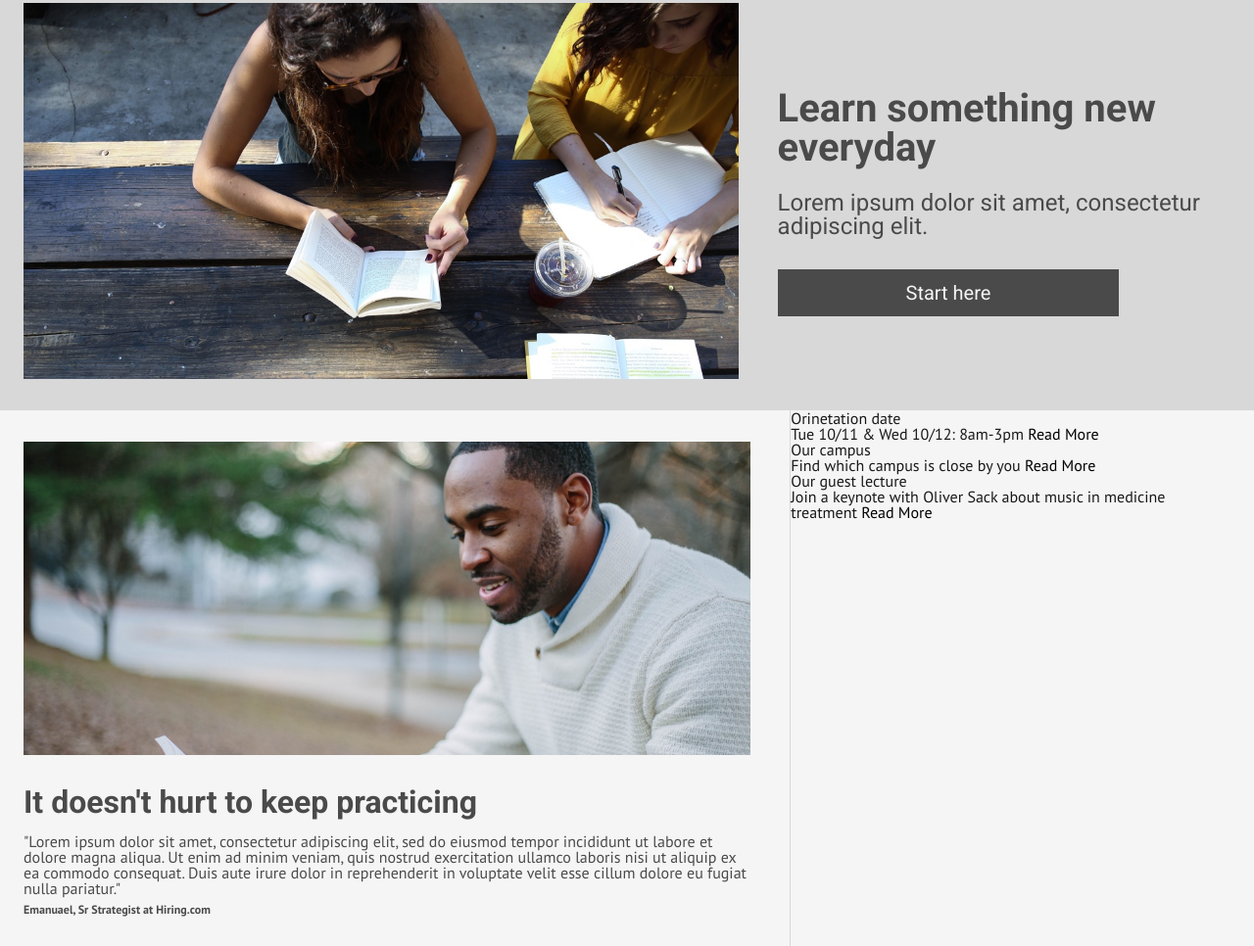
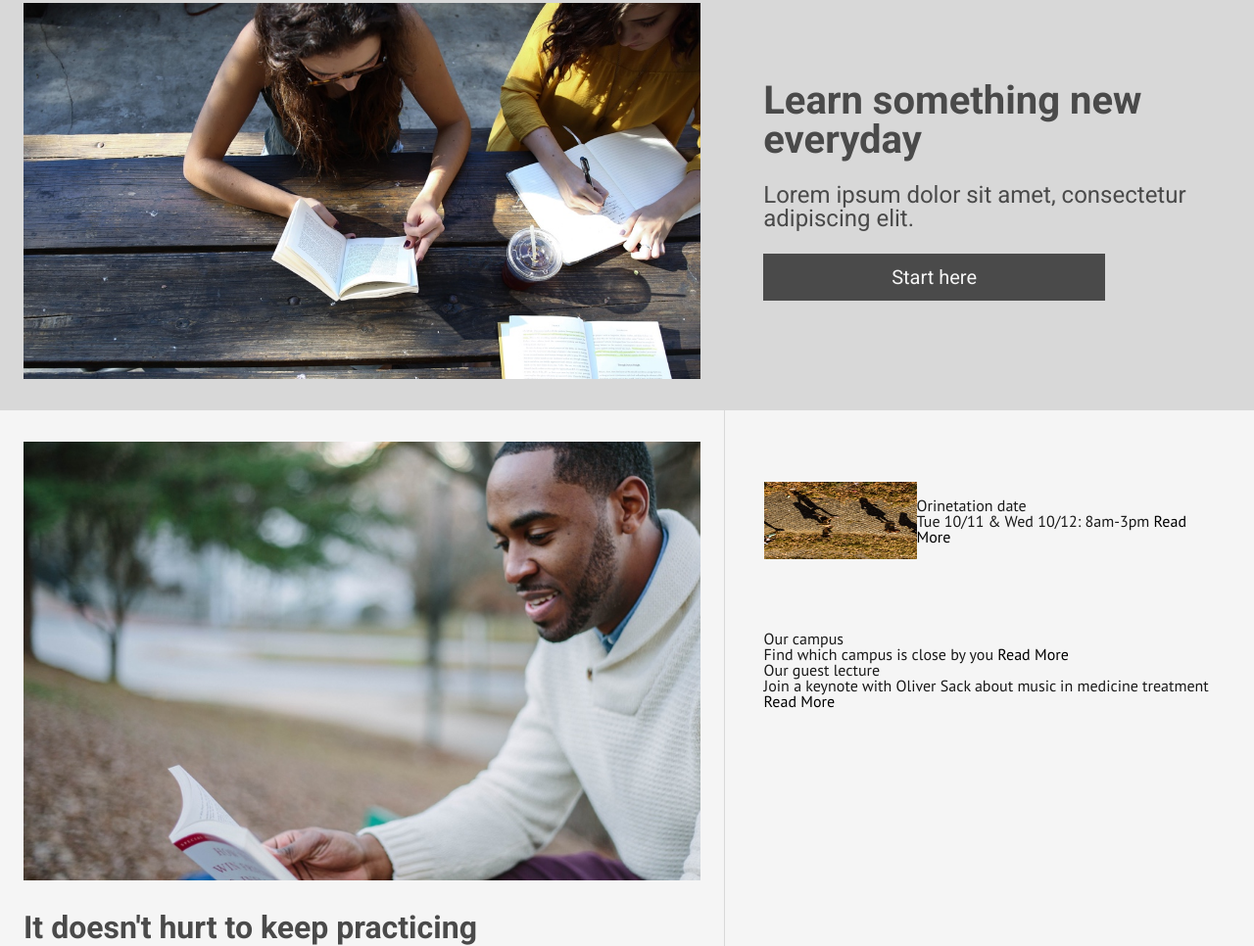
Before and after one commit to theroadman/capstone-calmor, a plain HTML site: page index.html in a window 1280 px wide. Shown: the part 93-1059 px from the top of the page at 98% size. Drawn offline with Linux system fonts and the light colour scheme.

Commit message:
update on blocks

```diff
--- a/index.html
+++ b/index.html
@@ -34,8 +34,12 @@
 <!--************FIRST BLOCK********************-->
 
       <div class="banner">
+
+        <div class="col-left">
           <div class="col-pic">
           </div>
+        </div>
+
         <div class="col-text">
           <h1>Learn something new everyday</h1>
           <span>Lorem ipsum dolor sit amet, consectetur adipiscing elit.</span>
@@ -43,6 +47,7 @@
             <a href="#">Start here</a>
           </div>
         </div>
+
       </div>
 
 
@@ -54,9 +59,9 @@
         <!--********left column********-->
 
         <div class="col-left">
-          <div class="col-pic-two">
+          <div class="col-left-pic">
           </div>
-          <div class="col-text-two">
+          <div class="col-left-text">
             <h2>It doesn't hurt to keep practicing</h2>
             <span>"Lorem ipsum dolor sit amet, consectetur adipiscing
               elit, sed do eiusmod tempor incididunt ut labore et
@@ -71,32 +76,34 @@
 
 
         <!--********Right column********-->
+
         <div class="col-right">
-          <div class="column">
-            <div class="image">
 
-            </div>
+          <div class="col-right-1">
+            <!-- <div class="col-right-image"> -->
+              <img src="resources/images/information-orientation.jpg" alt="people from above">
+            <!-- </div> -->
             <div class="text">
+              <div class="text-moredet">
                 <h3>Orinetation date</h3>
                 <span>Tue 10/11 & Wed 10/12: 8am-3pm</span>
-
                 <a href="#">Read More</a>
               </div>
             </div>
+          </div>
 
-          <div class="column">
-            <div class="image">
-
-            </div>
+          <div class="col-right-2">
+            <div class="image"></div>
             <div class="text">
+              <div class="text-moredet">
                 <h3>Our campus</h3>
                 <span>Find which campus is close by you</span>
-
                 <a href="#">Read More</a>
               </div>
             </div>
+          </div>
 
-          <div class="column">
+          <div class="col-right-3">
             <div class="image">
 
             </div>
--- a/resources/css/style.css
+++ b/resources/css/style.css
@@ -50,31 +50,28 @@ nav span {
   height: auto;
   background-color: rgb(216, 216, 216);
   display: inline-flex;
-  justify-content: space-between;
   align-items: center;
 }
 
 .col-pic {
-  width: 60%;
+  width: 100%;
   height: 24rem;
   background-image: url("../images/banner.jpg");
   background-size: cover;
-  background-repeat: no-repeat;
-  margin: 2rem 2.5rem 2rem 1.5rem;
   display: block;
 }
 
 .col-text {
   width: 40%;
   font-family: 'Roboto', sans-serif;
-  display: block;
-
+  display: inline-flex;
+  flex-direction: column;
+  padding: 0 2.5rem;
 }
 
 .col-text h1 {
   font-size: 2.5rem;
   font-weight: bold;
-  margin: 1.5rem 0;
   color: rgb(74, 74, 74);
 }
 
@@ -90,14 +87,12 @@ nav span {
   padding: 0.9rem;
   text-align: center;
   background-color: rgb(74, 74, 74);
-  margin-top: 2rem;
 }
 
 .button a {
   color: rgb(245, 245, 245);
   font-size: 1.25rem;
 }
-
 
 
 /*****************************NEWS block ***************************/
@@ -112,25 +107,24 @@ nav span {
 .col-left {
   width: 60%;
   height: auto;
-  margin: 2rem 2.5rem 2rem 1.5rem;
-  display: flex;
-  flex-direction: column;
+  display: block;
+  margin: 2rem 1.5rem;
 }
 
-.col-pic-two {
+.col-left-pic {
   background-image: url("../images/information-main.jpg");
   background-size: cover;
   display: block;
   width: 100%;
-  height: 20rem;
+  height: 28rem;
 }
 
-.col-text-two {
+.col-left-text {
   display: block;
   width: 100%;
 }
 
-.col-text-two h2 {
+.col-left-text h2 {
   display: block;
   font-size: 2rem;
   font-family: 'Roboto', sans-serif;
@@ -139,16 +133,17 @@ nav span {
   margin: 2rem 0 1rem 0;
 }
 
-.col-text-two span {
+.col-left-text span {
   display: block;
   font-size: 1rem;
   color: rgb(74, 74, 74);
+  line-height: 1.35;
 }
 
 #author {
   font-size: 0.75rem;
   display: block;
-  margin-top: 0.5rem;
+  margin-top: 1.75rem;
   font-weight: bold;
   color: rgb(74, 74, 74);
 
@@ -156,9 +151,29 @@ nav span {
 /**************Right***************/
 
 .col-right {
-  width: 26.4375rem;
+  width: 40%;
   height: auto;
+  display: inline-flex;
+  border-left: 1px solid rgb(216, 216, 216);
+  padding: 0 2.5rem;
+  flex-direction: column;
+}
+
+.col-right-1 {
+  display: inline-flex;
+  align-items: center;
+  flex-direction: row;
+  width: 100%;
+}
+
+.col-right-1 img {
+  width: 35%;
+  height: 35%;
+  padding: 2rem 0;
+}
+
+.col-right-text {
   display: block;
-  padding-right: 4rem;
-  border-left: 1px solid rgb(216, 216, 216);
+  font-size: 0.5rem;
+
 }
```
Lines whose indentation alone changed are shown as unchanged.
